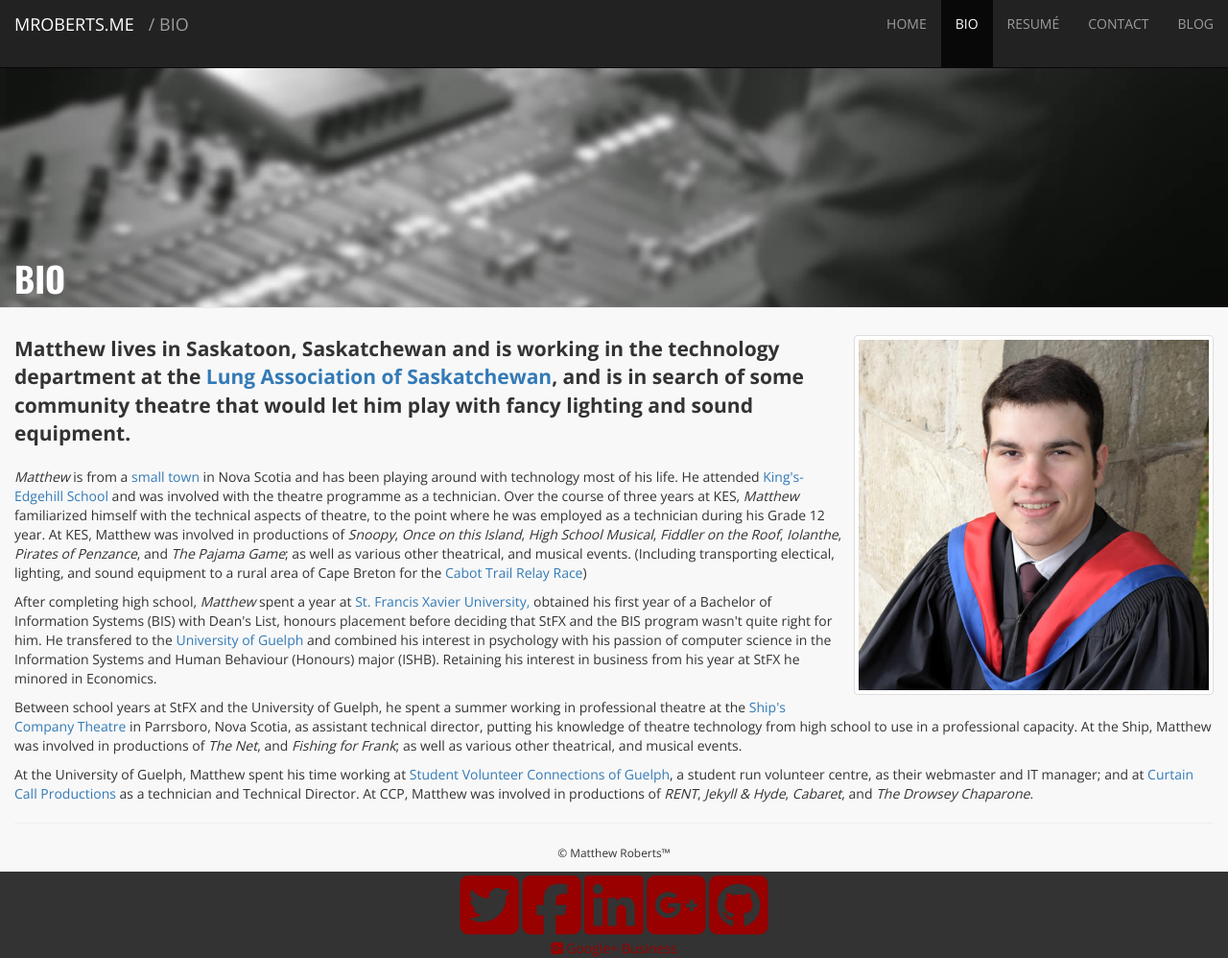
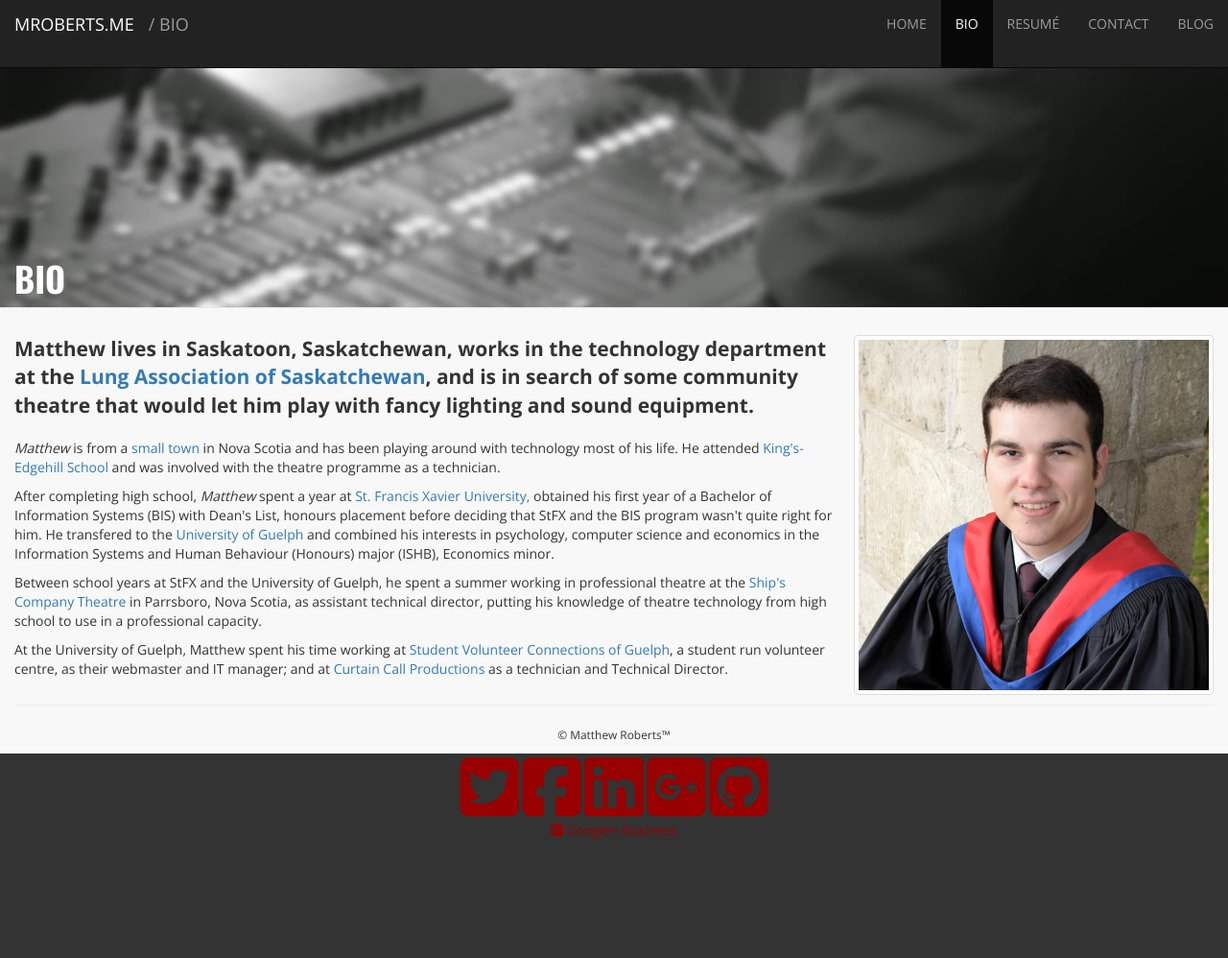
Before and after one commit to eruraindil/eruraindil.github.com, a Jekyll site: the page built from bio/index.html, in a window 1280 px wide and 998 px high. Shown: the whole window at 96% size. Built offline with Jekyll 4.4.1, drawn with Linux system fonts in a browser that asks for light colours; nearby versions of some CDN libraries; library files that are not in the unit come from our copies; Markdown is read by kramdown in place of the engine named in the settings.

Commit message:
wording updates to bio

```diff
--- a/bio/index.html
+++ b/bio/index.html
@@ -10,8 +10,8 @@
     <p>Laikipia District, Rift Valley Province, Kenya</p>
   </div>-->
 </div>
-<p class="lead"><strong>Matthew</strong> lives in Saskatoon, Saskatchewan and is working in the technology department at the <a href="http://sk.lung.ca" onclick="window.open(this.href,'_blank');return false;">Lung Association of Saskatchewan</a>, and is in search of some community theatre that would let him play with fancy lighting and sound equipment.</p>
-<p><em>Matthew</em> is from a <a href="http://www.town.parrsboro.ns.ca"  onclick="window.open(this.href,'_blank');return false;">small town</a> in Nova Scotia and has been playing around with technology most of his life. He attended <a href="http://www.kes.ns.ca"  onclick="window.open(this.href,'_blank');return false;">King's-Edgehill School</a> and was involved with the theatre programme as a technician. Over the course of three years at KES, <em>Matthew</em> familiarized himself with the technical aspects of theatre, to the point where he was employed as a technician during his Grade 12 year. At KES, Matthew was involved in productions of <em>Snoopy</em>, <em>Once on this Island</em>, <em>High School Musical</em>, <em>Fiddler on the Roof</em>, <em>Iolanthe</em>, <em>Pirates of Penzance</em>, and <em>The Pajama Game</em>; as well as various other theatrical, and musical events. (Including transporting electical, lighting, and sound equipment to a rural area of Cape Breton for the <a href="http://cabottrailrelay.com" onclick="window.open(this.href,'_blank');return false;">Cabot Trail Relay Race</a>)</p>
-<p>After completing high school, <em>Matthew</em> spent a year at <a href="http://www.stfx.ca"  onclick="window.open(this.href,'_blank');return false;">St. Francis Xavier University,</a> obtained his first year of a Bachelor of Information Systems (BIS) with Dean's List, honours placement before deciding that StFX and the BIS program wasn't quite right for him. He transfered to the <a href="http://www.uoguelph.ca"  onclick="window.open(this.href,'_blank');return false;">University of Guelph</a> and combined his interest in psychology with his passion of computer science in the Information Systems and Human Behaviour (Honours) major (ISHB). Retaining his interest in business from his year at StFX he minored in Economics.</p>
-<p>Between school years at StFX and the University of Guelph, he spent a summer working in professional theatre at the <a href="http://www.shipscompany.com" onclick="window.open(this.href,'_blank');return false;">Ship's Company Theatre</a> in Parrsboro, Nova Scotia, as assistant technical director, putting his knowledge of theatre technology from high school to use in a professional capacity. At the Ship, Matthew was involved in productions of <em>The Net</em>, and <em>Fishing for Frank</em>; as well as various other theatrical, and musical events.</p>
-<p>At the University of Guelph, Matthew spent his time working at <a href="http://www.uoguelph.ca/svc/" onclick="window.open(this.href,'_blank');return false;">Student Volunteer Connections of Guelph</a>, a student run volunteer centre, as their webmaster and IT manager; and at <a href="http://www.uoguelph.ca/~curtain/" onclick="window.open(this.href,'_blank');return false;">Curtain Call Productions</a> as a technician and Technical Director. At CCP, Matthew was involved in productions of <em>RENT</em>, <em>Jekyll &amp; Hyde</em>, <em>Cabaret</em>, and <em>The Drowsey Chaparone</em>.</p>
+<p class="lead"><strong>Matthew</strong> lives in Saskatoon, Saskatchewan, works in the technology department at the <a href="http://sk.lung.ca" onclick="window.open(this.href,'_blank');return false;">Lung Association of Saskatchewan</a>, and is in search of some community theatre that would let him play with fancy lighting and sound equipment.</p>
+<p><em>Matthew</em> is from a <a href="http://www.town.parrsboro.ns.ca"  onclick="window.open(this.href,'_blank');return false;">small town</a> in Nova Scotia and has been playing around with technology most of his life. He attended <a href="http://www.kes.ns.ca"  onclick="window.open(this.href,'_blank');return false;">King's-Edgehill School</a> and was involved with the theatre programme as a technician.<!-- Over the course of three years at KES, <em>Matthew</em> familiarized himself with the technical aspects of theatre, to the point where he was employed as a technician during his Grade 12 year. At KES, Matthew was involved in productions of <em>Snoopy</em>, <em>Once on this Island</em>, <em>High School Musical</em>, <em>Fiddler on the Roof</em>, <em>Iolanthe</em>, <em>Pirates of Penzance</em>, and <em>The Pajama Game</em>; as well as various other theatrical, and musical events. (Including transporting electical, lighting, and sound equipment to a rural area of Cape Breton for the <a href="http://cabottrailrelay.com" onclick="window.open(this.href,'_blank');return false;">Cabot Trail Relay Race</a>) --></p>
+<p>After completing high school, <em>Matthew</em> spent a year at <a href="http://www.stfx.ca"  onclick="window.open(this.href,'_blank');return false;">St. Francis Xavier University,</a> obtained his first year of a Bachelor of Information Systems (BIS) with Dean's List, honours placement before deciding that StFX and the BIS program wasn't quite right for him. He transfered to the <a href="http://www.uoguelph.ca"  onclick="window.open(this.href,'_blank');return false;">University of Guelph</a> and combined his interests in psychology, computer science and economics in the Information Systems and Human Behaviour (Honours) major (ISHB), Economics minor.</p>
+<p>Between school years at StFX and the University of Guelph, he spent a summer working in professional theatre at the <a href="http://www.shipscompany.com" onclick="window.open(this.href,'_blank');return false;">Ship's Company Theatre</a> in Parrsboro, Nova Scotia, as assistant technical director, putting his knowledge of theatre technology from high school to use in a professional capacity.<!-- At the Ship, Matthew was involved in productions of <em>The Net</em>, and <em>Fishing for Frank</em>; as well as various other theatrical, and musical events.--></p>
+<p>At the University of Guelph, Matthew spent his time working at <a href="http://www.uoguelph.ca/svc/" onclick="window.open(this.href,'_blank');return false;">Student Volunteer Connections of Guelph</a>, a student run volunteer centre, as their webmaster and IT manager; and at <a href="http://www.uoguelph.ca/~curtain/" onclick="window.open(this.href,'_blank');return false;">Curtain Call Productions</a> as a technician and Technical Director. <!--At CCP, Matthew was involved in productions of <em>RENT</em>, <em>Jekyll &amp; Hyde</em>, <em>Cabaret</em>, and <em>The Drowsey Chaparone</em>.--></p>
```
